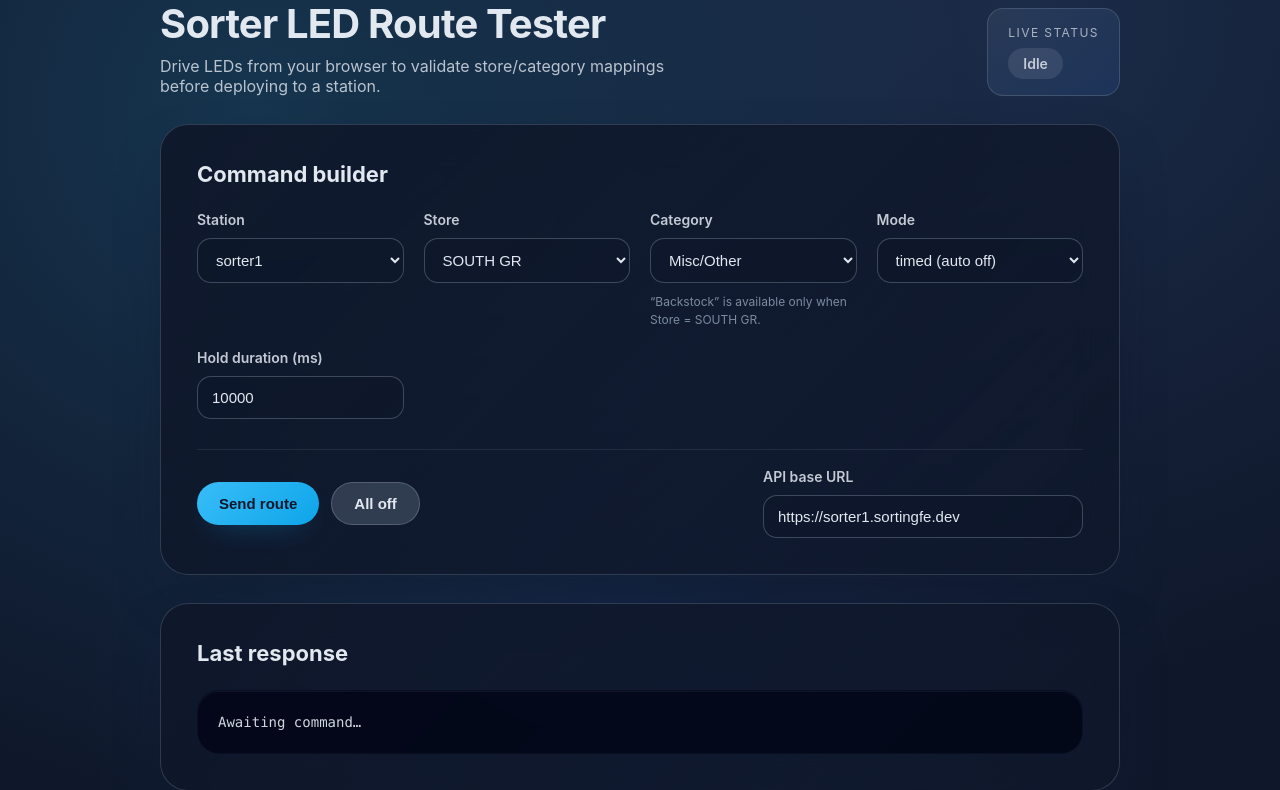
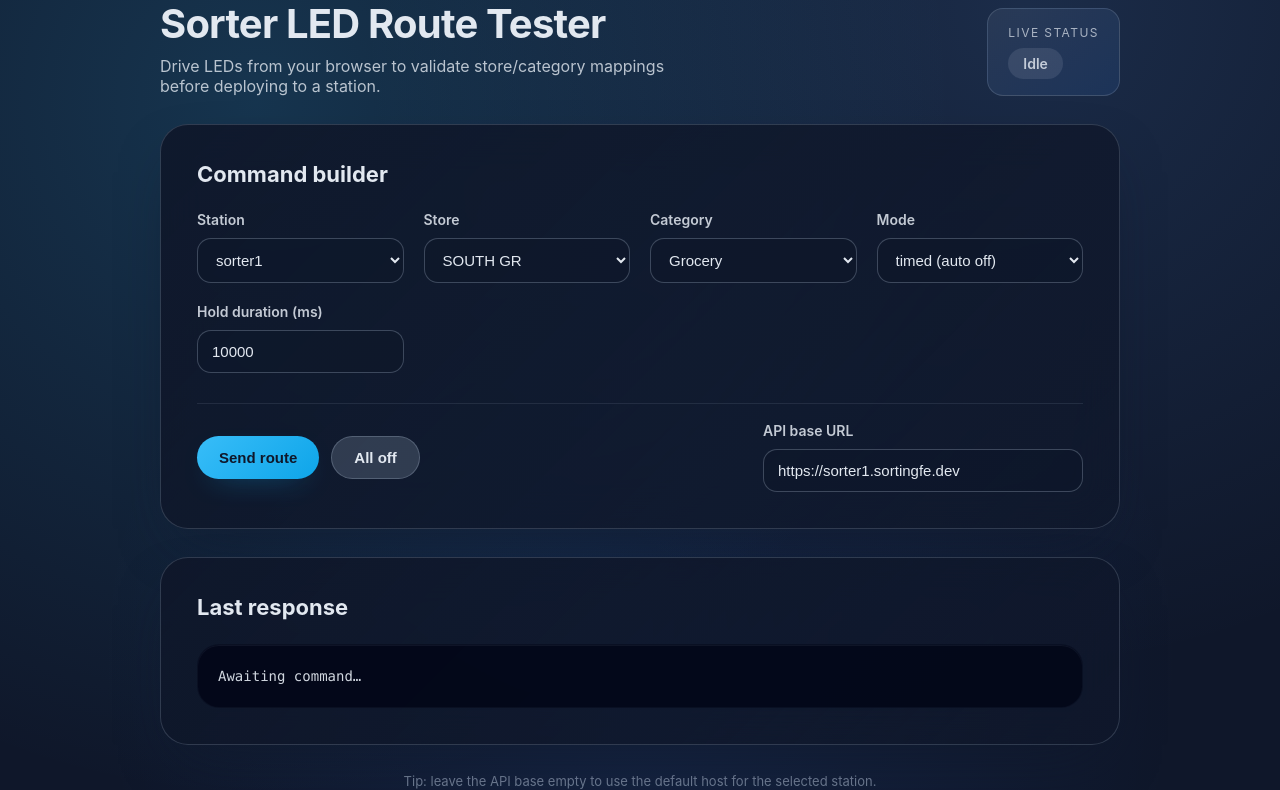
Before and after one commit to liampburns7/sorter-server, a Flask app: template templates/index.html in a window 1280 px wide. Shown: the part 86-876 px from the top of the page. Run offline with Flask 3, Linux system fonts and the light colour scheme; the template is opened without the code that fills it, so the values that code supplies are empty.

Commit message:
Update category options and store logic

```diff
--- a/templates/index.html
+++ b/templates/index.html
@@ -276,21 +276,18 @@
             <option>MUSKEGON</option>
             <option>NORTON SHORES</option>
             <option>WYOMING</option>
+            <option>WAREHOUSE</option>
           </select>
         </div>
 
         <div class="field">
           <label for="category">Category</label>
           <select id="category">
-            <option>Misc/Other</option>
-            <option>HBA & Household</option>
-            <option>Drinks</option>
-            <option>Pet Supplies</option>
-            <option>Snacks & Candy</option>
-            <option>Pantry & Breakfast</option>
-            <option>Backstock</option>
+            <option>Grocery</option>
+            <option>Chemical</option>
+            <option>Uniques</option>
+            <option>Add to Qty</option>
           </select>
-          <small class="note">“Backstock” is available only when Store = SOUTH GR.</small>
         </div>
 
         <div class="field">
@@ -357,11 +354,20 @@
 
     // Backstock guard (unchanged)
     category.addEventListener('change', () => {
-      if (category.value === 'Backstock') store.value = 'SOUTH GR';
+      if (category.value === 'Uniques') store.value = 'WAREHOUSE';
     });
     store.addEventListener('change', () => {
-      if (category.value === 'Backstock' && store.value !== 'SOUTH GR') {
-        category.value = 'Misc/Other';
+      if (category.value === 'Uniques' && store.value !== 'WAREHOUSE') {
+        category.value = 'Chemical';
+      }
+    });
+
+    category.addEventListener('change', () => {
+      if (category.value === 'Add to Qty') store.value = 'WAREHOUSE';
+    });
+    store.addEventListener('change', () => {
+      if (category.value === 'Add to Qty' && store.value !== 'WAREHOUSE') {
+        category.value = 'Chemical';
       }
     });
 
```
